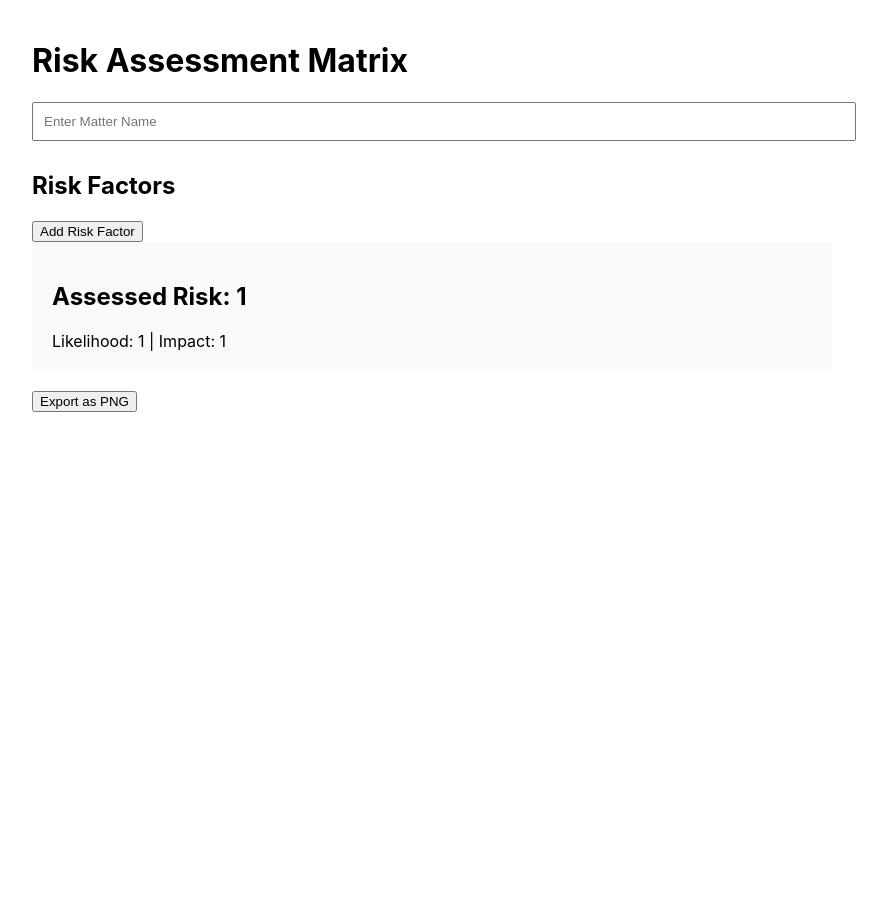
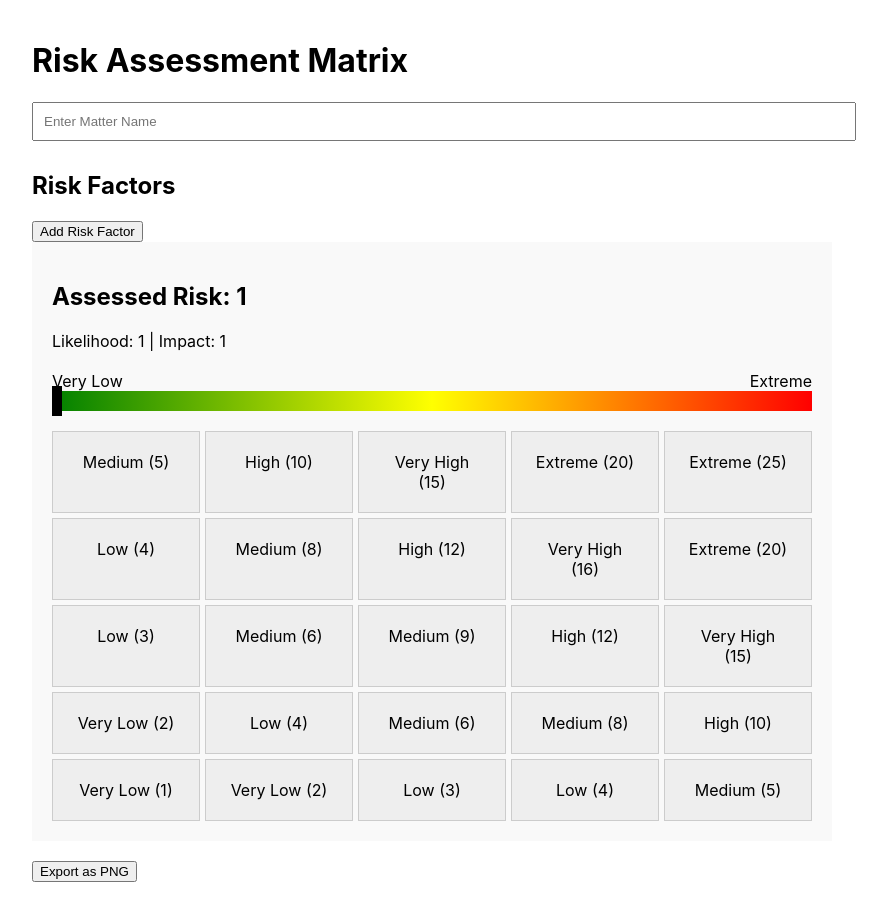
Before and after one commit to lununez/risk-matrix-3000, a React (Create React App) app: page / in a window 1280 px wide. Shown: the whole page, without its empty margins (208-1095 px from the left). Before the commit the page ends 800 px from the top, so only its background shows below. Built offline with nearby package versions, Linux system fonts and the light colour scheme.

Commit message:
Update RiskMatrix.js

```diff
--- a/src/components/RiskMatrix.js
+++ b/src/components/RiskMatrix.js
@@ -65,6 +65,8 @@ const RiskMatrix = () => {
     }
   };
 
+  const getSliderPosition = (value) => (value - 1) * 20;
+
   return (
     <div style={{ maxWidth: '800px', margin: '0 auto', padding: '20px' }}>
       <h1>Risk Assessment Matrix</h1>
@@ -125,6 +127,38 @@ const RiskMatrix = () => {
       <div ref={exportRef} style={{ padding: '20px', backgroundColor: '#f9f9f9' }}>
         <h2>Assessed Risk: {riskValue}</h2>
         <div>Likelihood: {likelihood} | Impact: {impact}</div>
+
+        <div style={{ margin: '20px 0' }}>
+          <div style={{ display: 'flex', justifyContent: 'space-between' }}>
+            <span>Very Low</span>
+            <span>Extreme</span>
+          </div>
+          <div style={{ background: 'linear-gradient(to right, green, yellow, red)', height: '20px', position: 'relative' }}>
+            <div
+              style={{
+                position: 'absolute',
+                left: `${getSliderPosition(riskValue)}%`,
+                top: '-5px',
+                width: '10px',
+                height: '30px',
+                backgroundColor: 'black'
+              }}
+            ></div>
+          </div>
+        </div>
+
+        <div style={{ display: 'grid', gridTemplateColumns: 'repeat(5, 1fr)', gap: '5px' }}>
+          {matrix.map((row, rowIndex) => (
+            row.map((cell, colIndex) => (
+              <div
+                key={`${rowIndex}-${colIndex}`}
+                style={{ padding: '20px', backgroundColor: '#eee', textAlign: 'center', border: '1px solid #ccc' }}
+              >
+                {cell}
+              </div>
+            ))
+          ))}
+        </div>
       </div>
 
       <button onClick={exportAsPNG} style={{ marginTop: '20px' }}>Export as PNG</button>
```
